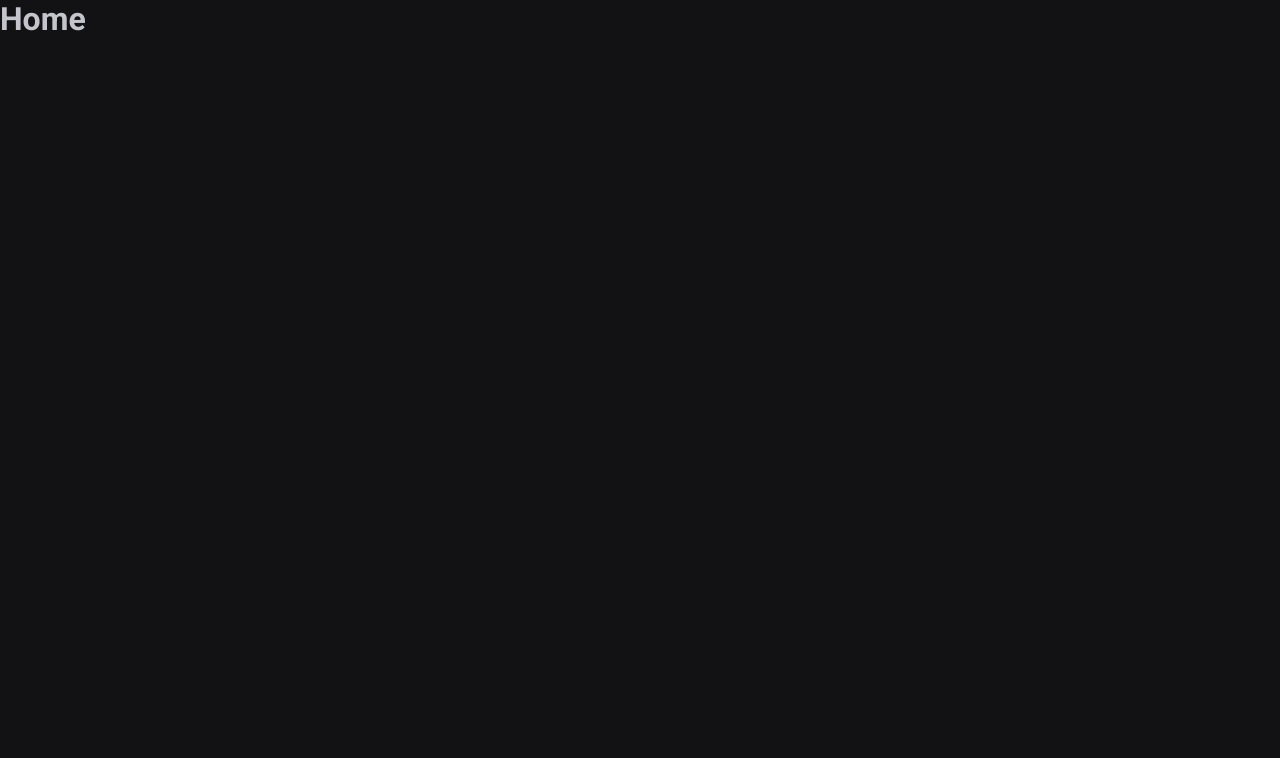
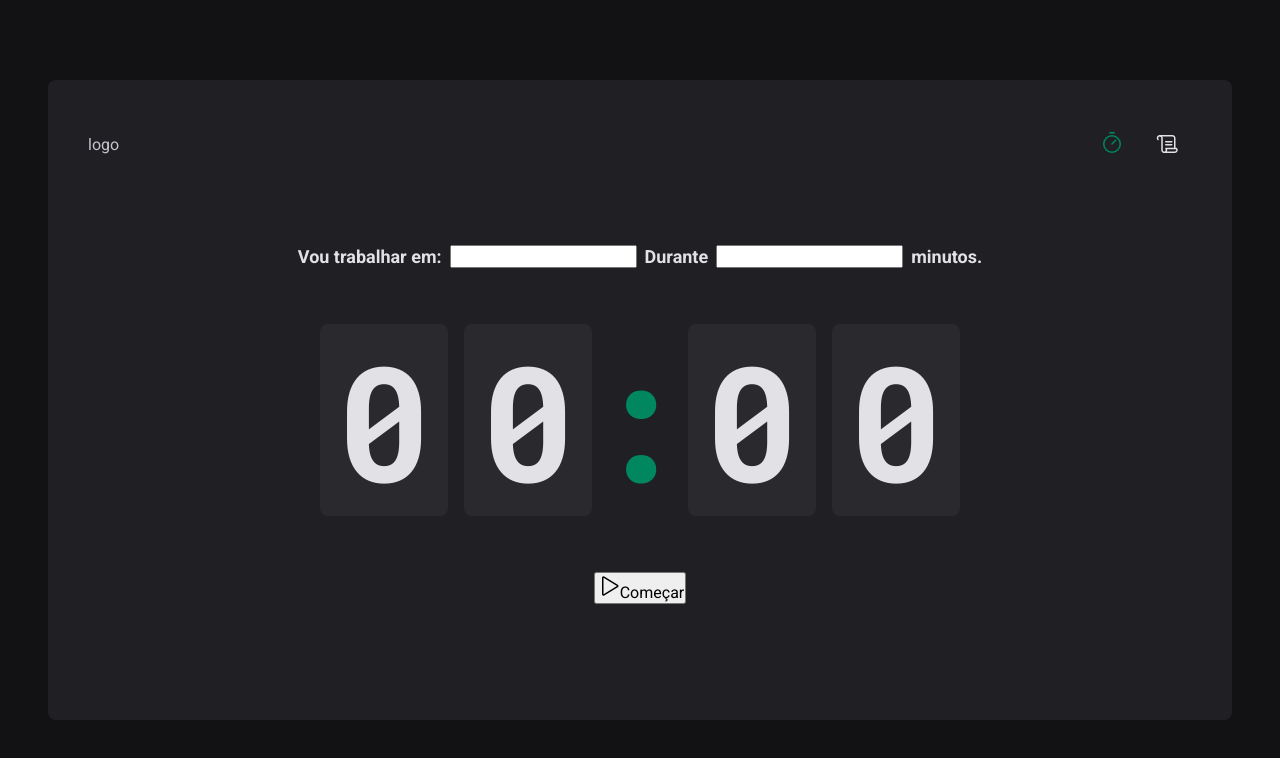
Before and after one commit to JeanB762/time-controller, a React (Vite) app: page / in a window 1280 px wide. Shown: the top 758 px of the page. Built offline with nearby package versions, Linux system fonts and the light colour scheme.

Commit message:
feature: Criação do layout das páginas, do componente de header e inicio da estilização da Home

```diff
--- a/package.json
+++ b/package.json
@@ -10,6 +10,7 @@
   },
   "dependencies": {
     "@types/styled-components": "^5.1.26",
+    "phosphor-react": "^1.4.1",
     "react": "^18.2.0",
     "react-dom": "^18.2.0",
     "react-router-dom": "^6.8.2",
--- a/src/Router.tsx
+++ b/src/Router.tsx
@@ -1,12 +1,15 @@
 import { Routes, Route } from 'react-router-dom';
+import { DefaultLayout } from './layouts/DefaultLayout';
 import { History } from './pages/History';
 import { Home } from './pages/Home';
 
 export function Router() {
   return (
     <Routes>
-      <Route path='/' element={<Home />} />
-      <Route path='/history' element={<History />} />
+      <Route path='/' element={<DefaultLayout />}>
+        <Route path='/' element={<Home />} />
+        <Route path='/history' element={<History />} />
+      </Route>
     </Routes>
   );
 }
--- /dev/null
+++ b/src/components/Header/index.tsx
@@ -0,0 +1,19 @@
+import { HeaderContainer } from './styles';
+import { Timer, Scroll } from 'phosphor-react';
+import { NavLink } from 'react-router-dom';
+
+export function Header() {
+  return (
+    <HeaderContainer>
+      <span>logo</span>
+      <nav>
+        <NavLink to='/' title='Timer'>
+          <Timer size={24} />
+        </NavLink>
+        <NavLink to='/history' title='Histórico'>
+          <Scroll size={24} />
+        </NavLink>
+      </nav>
+    </HeaderContainer>
+  );
+}
--- /dev/null
+++ b/src/components/Header/styles.ts
@@ -0,0 +1,34 @@
+import styled from 'styled-components';
+
+export const HeaderContainer = styled.header`
+  display: flex;
+  align-items: center;
+  justify-content: space-between;
+
+  nav {
+    display: flex;
+    gap: 0.5rem;
+
+    a {
+      width: 3rem;
+      height: 3rem;
+
+      display: flex;
+      justify-content: center;
+      align-items: center;
+
+      color: ${({ theme }) => theme['gray-100']};
+
+      border-top: 3px solid transparent;
+      border-bottom: 3px solid transparent;
+
+      &:hover {
+        border-bottom: 3px solid ${({ theme }) => theme['green-500']};
+      }
+
+      &.active {
+        color: ${({ theme }) => theme['green-500']};
+      }
+    }
+  }
+`;
--- /dev/null
+++ b/src/layouts/DefaultLayout/index.tsx
@@ -0,0 +1,12 @@
+import { Outlet } from 'react-router-dom';
+import { Header } from '../../components/Header';
+import { LayoutContainer } from './style';
+
+export function DefaultLayout() {
+  return (
+    <LayoutContainer>
+      <Header />
+      <Outlet />
+    </LayoutContainer>
+  );
+}
--- /dev/null
+++ b/src/layouts/DefaultLayout/style.ts
@@ -0,0 +1,12 @@
+import styled from 'styled-components';
+
+export const LayoutContainer = styled.div`
+  max-width: 74rem;
+  height: calc(100vh - 10rem);
+  margin: 5rem auto;
+  padding: 2.5rem;
+  background-color: ${({ theme }) => theme['gray-800']};
+  border-radius: 8px;
+  display: flex;
+  flex-direction: column;
+`;
--- a/src/pages/Home.tsx
+++ /dev/null
@@ -1,3 +0,0 @@
-export function Home() {
-  return <h1>Home</h1>;
-}
--- /dev/null
+++ b/src/pages/Home/index.tsx
@@ -0,0 +1,37 @@
+import { Play } from 'phosphor-react';
+import {
+  CountDownContainer,
+  FormContainer,
+  HomeContainer,
+  Separator,
+} from './styles';
+
+export function Home() {
+  return (
+    <HomeContainer>
+      <form action=''>
+        <FormContainer>
+          <label htmlFor='task'>Vou trabalhar em: </label>
+          <input id='task' />
+          <label htmlFor='minutesAmmount'>Durante</label>
+          <input type='number' id='minutesAmmount' />
+
+          <span>minutos.</span>
+        </FormContainer>
+
+        <CountDownContainer>
+          <span>0</span>
+          <span>0</span>
+          <Separator>:</Separator>
+          <span>0</span>
+          <span>0</span>
+        </CountDownContainer>
+
+        <button type='submit'>
+          <Play size={24} />
+          Começar
+        </button>
+      </form>
+    </HomeContainer>
+  );
+}
--- /dev/null
+++ b/src/pages/Home/styles.ts
@@ -0,0 +1,53 @@
+import styled from 'styled-components';
+
+export const HomeContainer = styled.main`
+  flex: 1;
+  display: flex;
+  flex-direction: column;
+  align-items: center;
+  justify-content: center;
+
+  form {
+    display: flex;
+    flex-direction: column;
+    align-items: center;
+    gap: 3.5rem;
+  }
+`;
+
+export const FormContainer = styled.div`
+  width: 100%;
+  display: flex;
+  align-items: center;
+  justify-content: center;
+  gap: 0.5rem;
+  color: ${({ theme }) => theme['gray-100']};
+  font-size: 1.125rem;
+  font-weight: bold;
+  flex-wrap: wrap;
+`;
+
+export const CountDownContainer = styled.div`
+  font-family: 'Roboto Mono', monospace;
+  font-size: 10rem;
+  line-height: 8rem;
+  color: ${({ theme }) => theme['gray-100']};
+
+  display: flex;
+  gap: 1rem;
+
+  span {
+    background: ${({ theme }) => theme['gray-700']};
+    padding: 2rem 1rem;
+    border-radius: 8px;
+  }
+`;
+
+export const Separator = styled.div`
+  padding: 2rem;
+  color: ${({ theme }) => theme['green-500']};
+  width: 4rem;
+  overflow: hidden;
+  display: flex;
+  justify-content: center;
+`;
--- a/src/styles/global.ts
+++ b/src/styles/global.ts
@@ -9,12 +9,13 @@ export const GlobalStyle = createGlobalStyle`
 
   :focus {
     outline: 0;
-    box-shadow: 0 0 0 2px ${(props) => props.theme['green-500']};
+    box-shadow: 0 0 0 2px ${({ theme }) => theme['green-500']};
   }
 
   body {
-    background-color: ${(props) => props.theme['gray-900']};
-    color: ${(props) => props.theme['gray-300']};
+    background-color: ${({ theme }) => theme['gray-900']};
+    color: ${({ theme }) => theme['gray-300']};
+    -webkit-font-smoothing: antialiased;
   }
 
   body, input, textarea, button {
```
Also changed, not shown: src/assets/logo-ignite.svg (added), src/pages/History/index.tsx (renamed from src/pages/History.tsx), 1 other file (tests, documents, lock files or other folders).
